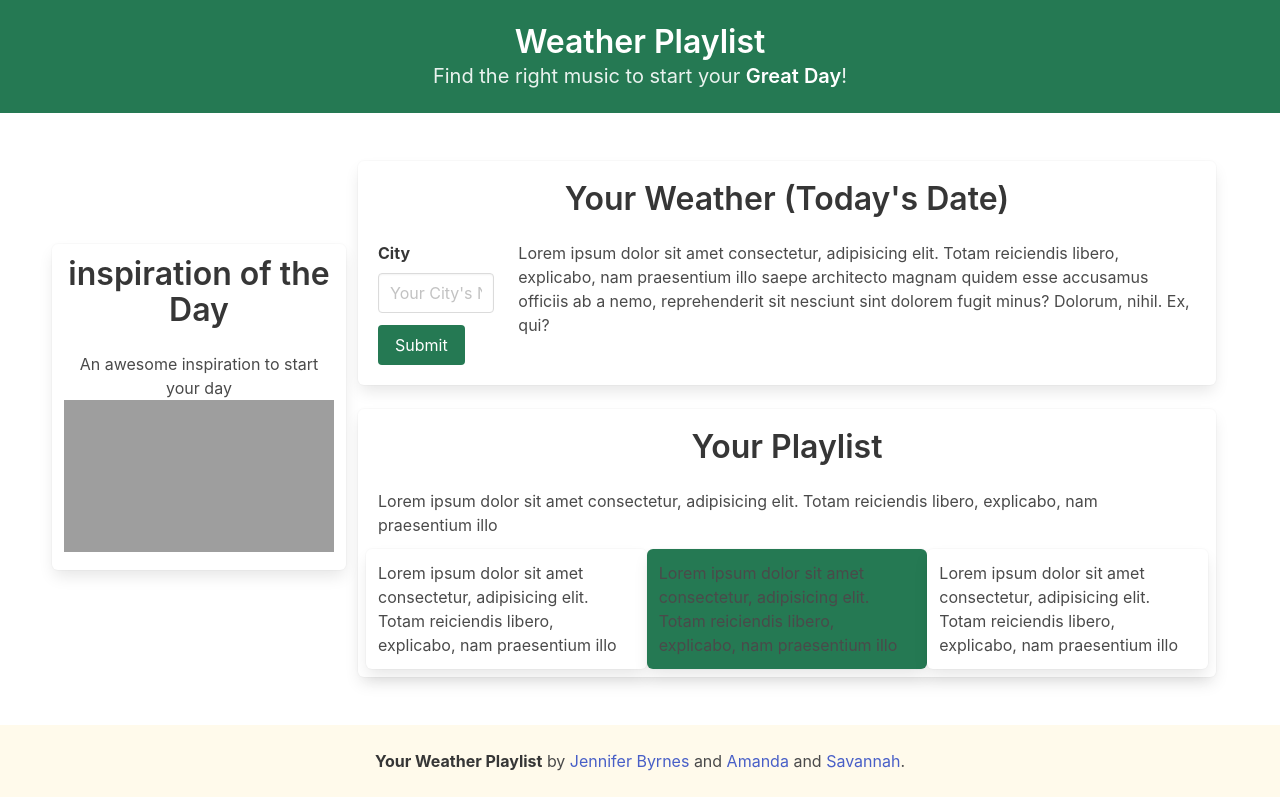
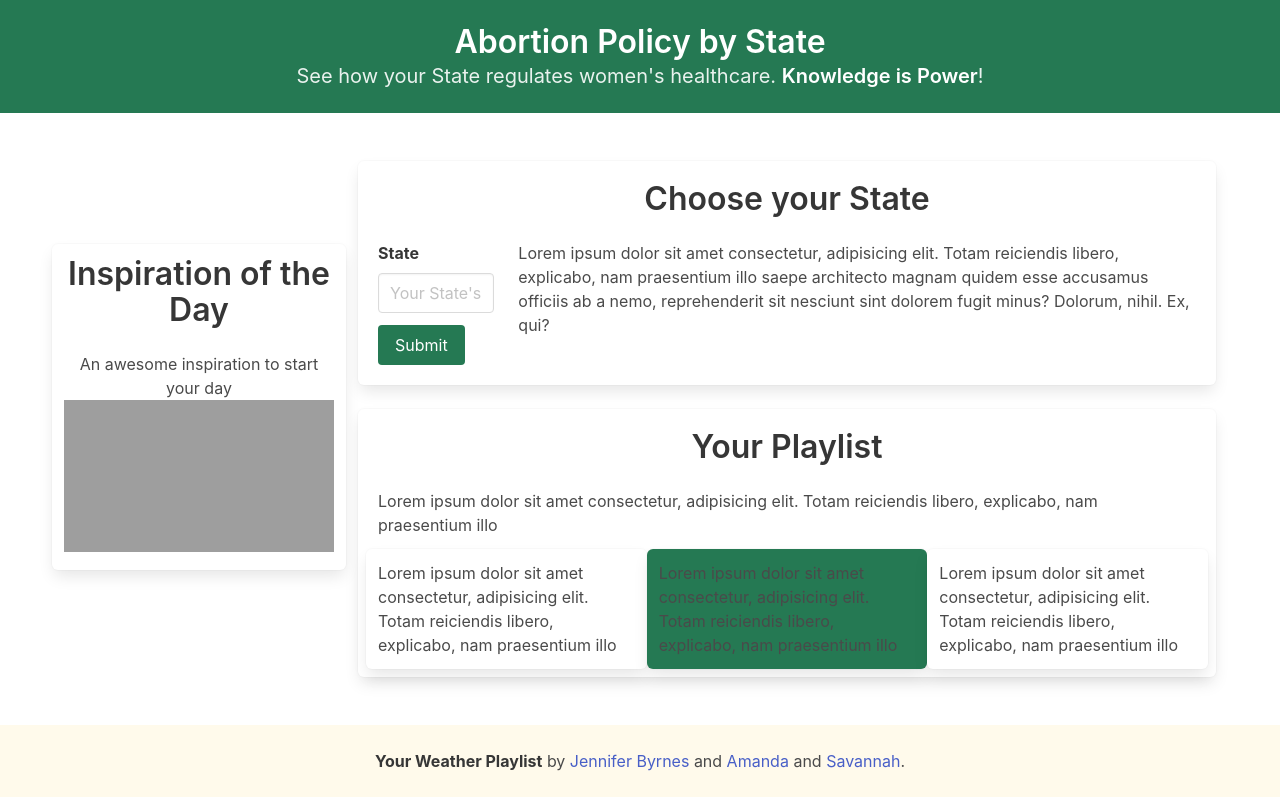
Before and after one commit to JenniferByrnes/weather-playlist, a plain HTML site: page index.html in a window 1280 px wide. Drawn offline with nearby package versions, Linux system fonts and the light colour scheme; grey boxes are pictures that could not be loaded.

Commit message:
minor text changes

```diff
--- a/index.html
+++ b/index.html
@@ -3,7 +3,7 @@
 <head>
   <meta charset="utf-8">
   <meta name="viewport" content="width=device-width, initial-scale=1">
-  <title>Weather Playlist</title>
+  <title>Abortion Policy</title>
   <link rel="stylesheet" href="https://cdn.jsdelivr.net/npm/bulma@0.9.4/css/bulma.min.css">
 </head>
 <body>
@@ -12,9 +12,9 @@
   <section class="hero is-small is-link has-background-success-dark">
     <div class="hero-body">
       <div class="container has-text-centered">
-        <p class="title">Weather Playlist</p>
+        <p class="title">Abortion Policy by State</p>
         <p class="subtitle">
-          Find the right music to start your <strong>Great Day</strong>!
+          See how your State regulates women's healthcare. <strong>Knowledge is Power</strong>!
         </p>
       </div>
     </div>
@@ -27,7 +27,7 @@
         <!-- Use specific classes instead of id's to change things-->
         <!-- If this too cumbersome, delete the 1st one and keep the second-->
         <div class="column is-3 box is-hidden-touch inspiration-div">
-          <h2 class="is-size-3 title has-text-centered inspiration-title">inspiration of the Day</h2>
+          <h2 class="is-size-3 title has-text-centered inspiration-title">Inspiration of the Day</h2>
           <p class="has-text-centered inspiration-subtitle">An awesome inspiration to start your day</p>
           <div class="container inspiration-container">
             <img src="http://placeimg.com/640/360/any" class="inspiration-img">
@@ -35,15 +35,15 @@
         </div>
         <div class="column is-9">
           <!-- This is the weather section -->
-          <div class="box" id="weather-box">
-            <h2 class="is-size-3 title has-text-centered" id="weather-title">Your Weather (Today's Date)
+          <div class="box" id="state-input-box">
+            <h2 class="is-size-3 title has-text-centered" id="state-input-title">Choose your State
             </h2>
               <div class="columns">
-                <form class="column is-2" id="weather-form">
+                <form class="column is-2" id="state-input-form">
                   <div class="field">
-                    <label class="label">City</label>
+                    <label class="label">State</label>
                     <div class="control">
-                      <input class="input" type="city-name" placeholder="Your City's Name">
+                      <input class="input" type="state-name" placeholder="Your State's Name">
                     </div>
                   </div>
                   <button class="button is-success has-background-success-dark">Submit</button>
```
